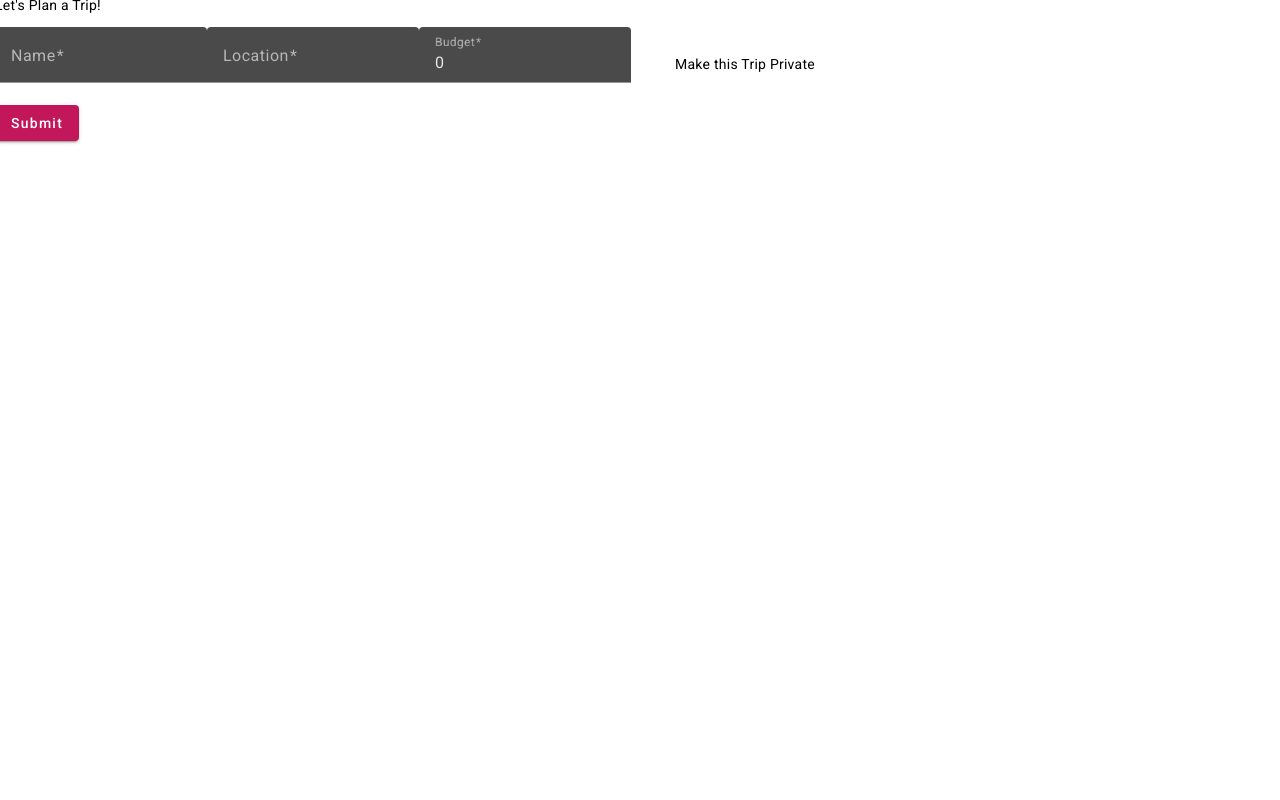
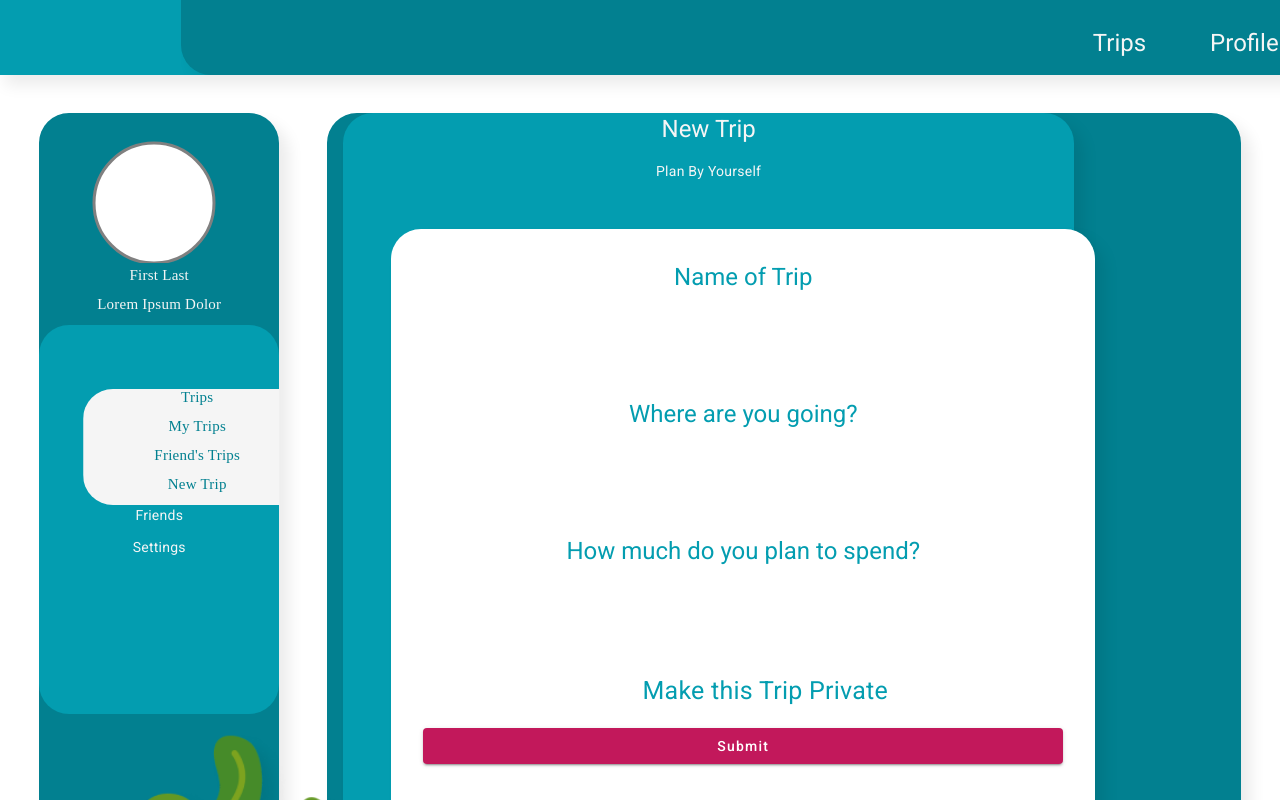
Before and after one commit to zmb6893/Voyage, an Angular app in the folder voyage/: page /trip-form in a window 1280 px wide. Shown: the top 800 px of the page. Built offline with nearby package versions, Linux system fonts and the light colour scheme.

Commit message:
Modified the Trip Page

```diff
--- a/voyage/src/app/manual/manual.component.css
+++ b/voyage/src/app/manual/manual.component.css
@@ -1,3 +1,55 @@
 .black-label {
-    color: black; /* Set the text color to black */
+    color: #039DB0; /* Set the text color to black */
   }
+
+.main {
+    margin: 0px;
+    padding: 0px;
+    overflow-x: hidden;
+}
+
+.content {
+    padding-left: 36px;
+    padding-right: 36px;
+    padding-top: 38px;
+    padding-bottom: 38px;
+    display: flex;
+    justify-content: center;
+}
+
+.box-2 {
+    width: 75%;
+    border-radius: 30px;
+    background: #028090;
+    box-shadow: 10px 10px 15px 0px rgba(0, 0, 0, 0.08);
+    margin-left: 3rem;
+}
+
+.choice-container {
+    border-radius: 30px;
+    background: #039DB0;
+    box-shadow: 10px 10px 15px 0px rgba(0, 0, 0, 0.08);
+    width: 80%;
+    margin-left: 1rem;
+    margin-right: 5rem;;
+    height: 95%;
+    text-align: center;
+    color: #F5F5F5;
+}
+
+.card {
+    border-radius: 30px;
+    background: #FFF;
+    box-shadow: 10px 10px 15px 0px rgba(0, 0, 0, 0.08);
+    height: 34rem;
+    width: 40rem;
+    color: #039DB0;
+    text-align: center;
+    font-family: Bayon;
+    font-style: normal;
+    line-height: normal;
+    margin: 3rem;
+    display: flex;
+    flex-direction: column;
+    padding:2rem;
+}
--- a/voyage/src/app/manual/manual.component.html
+++ b/voyage/src/app/manual/manual.component.html
@@ -1,25 +1,41 @@
-<p>Let's Plan a Trip!</p>
-<form [formGroup]="tripForm" (ngSubmit)="onSubmit()">
-    <mat-form-field>
-      <mat-label>Name</mat-label>
+
+<div class="main">
+    <app-nav-bar></app-nav-bar>
+    <div class="content">
+        <app-left-panel></app-left-panel>
+        <div class="box-2">
+            <div class="choice-container">
+                <h1>New Trip</h1>
+                <p>Plan By Yourself</p>
+                <form [formGroup]="tripForm" (ngSubmit)="onSubmit()" class="card">
+
+                    <h1>Name of Trip</h1>
+                    <mat-form-field appearance="outline" style="font-size: 30px;">
+                        <mat-label>Name of Your Trip</mat-label>
                         <input matInput formControlName="name" placeholder="Trip Name" required>
                     </mat-form-field>
 
-    <mat-form-field>
-        <mat-label>Location</mat-label>
+                    <h1>Where are you going?</h1>
+                    <mat-form-field appearance="outline" style="font-size: 30px;">
+                        <mat-label>City, State</mat-label>
                         <input matInput formControlName="location" placeholder="Location" required>
                     </mat-form-field>
 
-    <mat-form-field>
+                    <h1>How much do you plan to spend?</h1>
+                    <mat-form-field appearance="outline" style="font-size: 30px;">
                         <mat-label>Budget</mat-label>
                         <input matInput formControlName="budget" placeholder="Budget" type="number" required>
                     </mat-form-field>
 
                     <mat-checkbox formControlName="private" placeholder="Private" type="boolean">
-        <mat-label class="black-label">Make this Trip Private</mat-label>
+                        <mat-label class="black-label" style="font-size: 25px;">Make this Trip Private</mat-label>
                     </mat-checkbox>
 
 
                     <br>
                     <button mat-raised-button color="primary" type="submit">Submit</button>
                 </form>
+            </div>
+        </div>
+    </div>
+</div>
```
Lines whose indentation alone changed are shown as unchanged.
